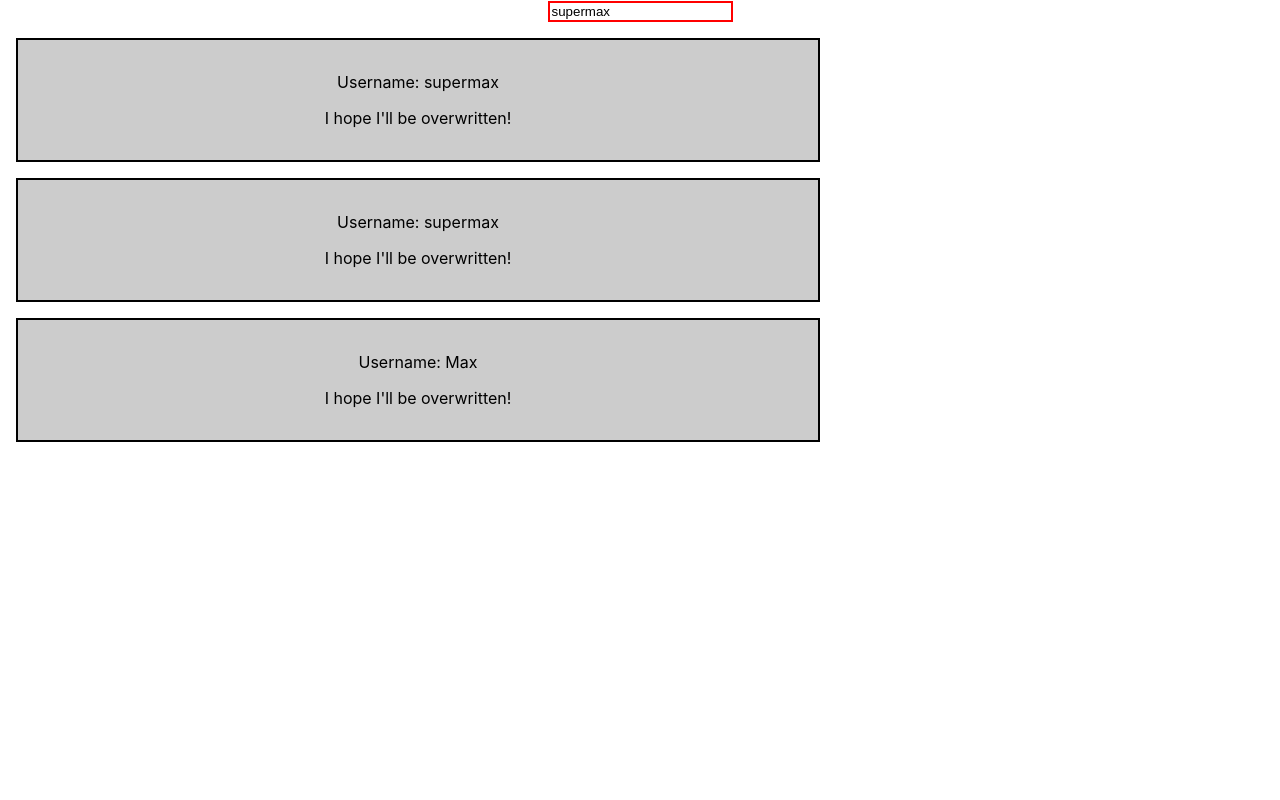
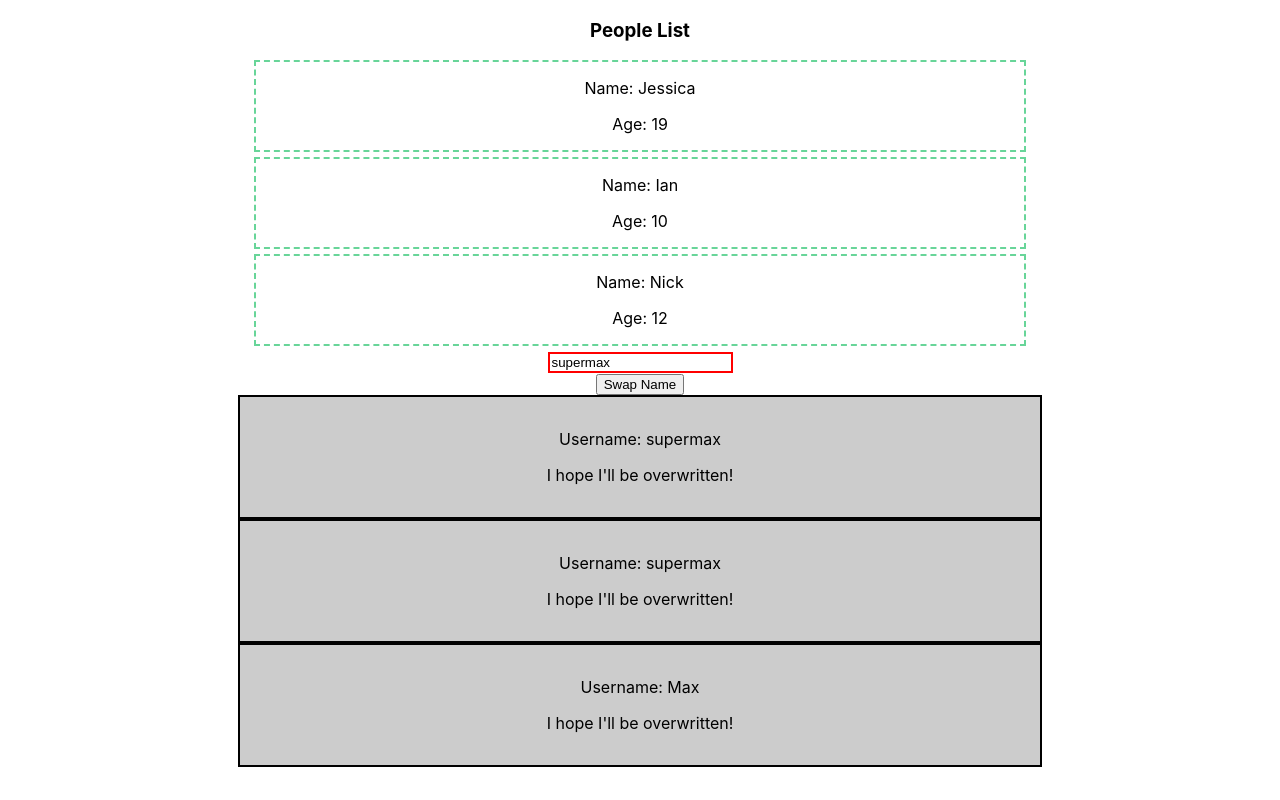
Before and after one commit to darrenzhang2000/base-syntax, a React (Create React App) app: page / in a window 1280 px wide. Built offline with nearby package versions, Linux system fonts and the light colour scheme.

Commit message:
added people array to state

```diff
--- a/src/App.css
+++ b/src/App.css
@@ -1,3 +1,9 @@
 .App {
   text-align: center;
 }
+
+.person{
+  border: 2px dashed rgb(104, 213, 153);
+  width: 60%;
+  margin: 5px auto
+}
--- a/src/App.js
+++ b/src/App.js
@@ -7,11 +7,29 @@ import UserOutput from "./UserOutput/UserOutput"
 class App extends Component {
     state = {
         username: "supermax",
-        displayUsers: true
+        displayUsers: true,
+        persons: [
+            {
+                name: "Jessica",
+                age: 19
+            },
+            {
+                name: "Ian",
+                age: 10
+            },
+            {
+                name: "Nick",
+                age: 12
+            }
+        ]
     }
 
     usernameChangedHandler = event => {
         this.setState({ username: event.target.value })
+    }
+
+    handleOnClick = () => {
+        this.setState({ displayUsers: !this.state.displayUsers })
     }
 
     render() {
@@ -26,14 +44,22 @@ class App extends Component {
         // )
         return (
             <div className="App">
+                <h3>People List</h3>
+                {this.state.persons.map(person =>
+                    <div className="person">
+                        <p>Name: {person.name}</p>
+                        <p>Age: {person.age}</p>
+                    </div>
+                )}
                 <UserInput
                     changed={this.usernameChangedHandler}
                     currentName={this.state.username}
                 />
+                <br />
                 {/* {display} */}
-
+                <button onClick={this.handleOnClick}>Swap Name</button>
                 {this.state.displayUsers ? (
-                    <div>
+                    <div style={{ textAlign: "center" }}>
                         <UserOutput userName={this.state.username} />
                         <UserOutput userName={this.state.username} />
                         <UserOutput userName="Max" />{" "}
--- a/src/UserOutput/UserOutput.css
+++ b/src/UserOutput/UserOutput.css
@@ -1,7 +1,7 @@
 .UserOutput {
     width: 60%;
     padding: 16px;
-    margin: 16px;
+    margin: auto;
     border: 2px solid black;
     background-color: #ccc;
     text-align: center;
```
